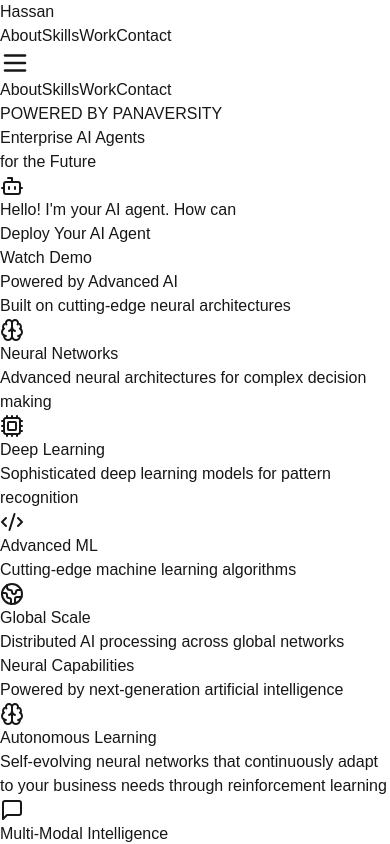
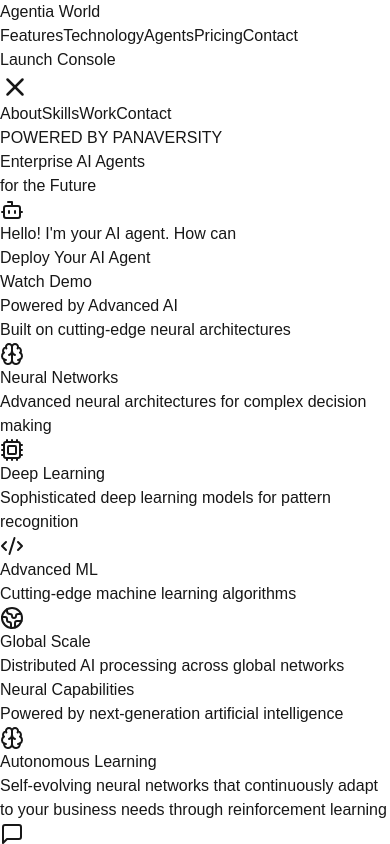
Before and after one commit to hassannadeemansari/Agentia-World, a Next.js app: page / in a window 390 px wide. Both pictures are taken after a click on the element 195 px from the left and 63 px from the top of the page. Shown: the top 844 px of the page. Built offline with nearby package versions, Linux system fonts and the light colour scheme.

Commit message:
Updated responsive navbar with fixes

```diff
--- a/src/Components/Navbar.tsx
+++ b/src/Components/Navbar.tsx
@@ -227,9 +227,8 @@
           ))}
 
           <button  className="w-40 h-10 text-white rounded-xl bg-gradient-to-r from-purple-600 to-blue-600 hover:opacity-90">
-            <a href="#pricing">
             Launch Console
-            </a>
+
           </button>
         </div>
 
--- a/src/app/page.tsx
+++ b/src/app/page.tsx
@@ -1,7 +1,7 @@
 'use client'
 
 // import Navbar from "@/Components/Navbar";
-import { Bot, Menu } from "lucide-react";
+import { Bot, Menu ,X  } from "lucide-react";
 import { Brain } from "lucide-react";
 import TypingBox from "@/Components/TypingBox";
 import { Cpu } from "lucide-react";
@@ -19,14 +19,6 @@
 import { motion } from "framer-motion";
 import { useState } from "react";
 
-export default function Home(){
-
-
-
-
-
-
-
 
 
 
@@ -36,7 +28,7 @@
     opacity: 1,
     x: 0,
     filter: "blur(0px)",
-      transition: { duration: 0.8, ease: "easeOut", type: "spring", stiffness: 100 }
+    transition: { duration: 0.8, ease: "easeOut", type: "spring", stiffness: 100 },
   },
   exit: { opacity: 0, x: "100%", transition: { duration: 0.5, ease: "easeIn" } },
 };
@@ -46,27 +38,15 @@
   visible: {
     opacity: 1,
     y: 0,
-      transition: {
-        duration: 0.5,
-        ease: "easeOut",
-        delay: 0.2
-      }
+    transition: { duration: 0.5, ease: "easeOut", delay: 0.2 },
   },
-  }
+};
 
+export default function Home(){
 
 
 
   const [isOpen, setIsOpen] = useState(false);
-
-
-
-
-
-
-
-
-
 
 
 
@@ -80,26 +60,31 @@
 
  {/* navbar */}
 
- <div className="relative 2xl:w-[1600px] h-20 bg-black z-50 text-white flex justify-between items-center px-6 shadow-black shadow-xl sticky top-0">
-
-     <div className="w-auto h-full flex items-center uppercase font-extrabold text-2xl">
-         Hassan
+ <nav className="fixed top-0 left-0 w-full bg-black z-50 shadow-lg shadow-[#1f113f] text-gray-400 flex justify-between items-center px-4 md:px-6 h-16 md:h-20">
+      <div className="flex items-center gap-2">
+        <span className="text-2xl text-white font-bold">Agentia World</span>
       </div>
 
-
-<div className="hidden md:flex w-[30%] h-full text-white justify-evenly items-center font-sans text-lg">
- <a href="#About">About</a>
- <a href="#skills">Skills</a>
- <a href="#work">Work</a>
- <a href="#contact">Contact</a>
+      {/* Desktop Navbar */}
+      <div className="hidden md:flex flex-wrap w-[60%] lg:w-[50%] justify-evenly items-center font-sans text-lg">
+        {["Features", "Technology", "Agents", "Pricing", "Contact"].map((item, index) => (
+          <a key={index} href={`#${item.toLowerCase()}`} className="hover:text-white transition-all">
+            {item}
+          </a>
+        ))}
+        <a href="#pricing">
+          <button className="w-32 md:w-40 h-10 text-white rounded-xl bg-gradient-to-r from-purple-600 to-blue-600 hover:opacity-90">
+            Launch Console
+          </button>
+        </a>
       </div>
 
-
+      {/* Mobile Menu Button */}
       <div className="md:hidden cursor-pointer" onClick={() => setIsOpen(!isOpen)}>
-       <Menu size={30} />
+        {isOpen ? <X size={30} /> : <Menu size={30} />}
       </div>
 
-{/* Mobile  */}
+      {/* Mobile Navbar */}
       {isOpen && (
         <motion.div
           variants={navVariants}
@@ -108,27 +93,19 @@
           exit="exit"
           className="absolute top-20 right-0 w-full bg-purple-600 text-white flex flex-col items-center py-6 shadow-2xl rounded-lg md:hidden"
         >
- {[
-   { name: "About", path: "#about" },
-   { name: "Skills", path: "#skills" },
-   { name: "Work", path: "#work" },
-   { name: "Contact", path: "#contact" }
- ].map((item, index) => (
+          {["About", "Skills", "Work", "Contact"].map((item, index) => (
             <motion.a
               key={index}
-     href={item.path}
+              href={`#${item.toLowerCase()}`}
               variants={itemVariants}
               className="py-3 text-lg font-semibold tracking-widest text-shadow-lg uppercase transform transition-all duration-300 hover:scale-110 hover:text-blue-800"
             >
-     {item.name}
+              {item}
             </motion.a>
           ))}
         </motion.div>
-
       )}
-</div>
-
-
+    </nav>
 
 
 
```
Lines whose indentation alone changed are shown as unchanged.
